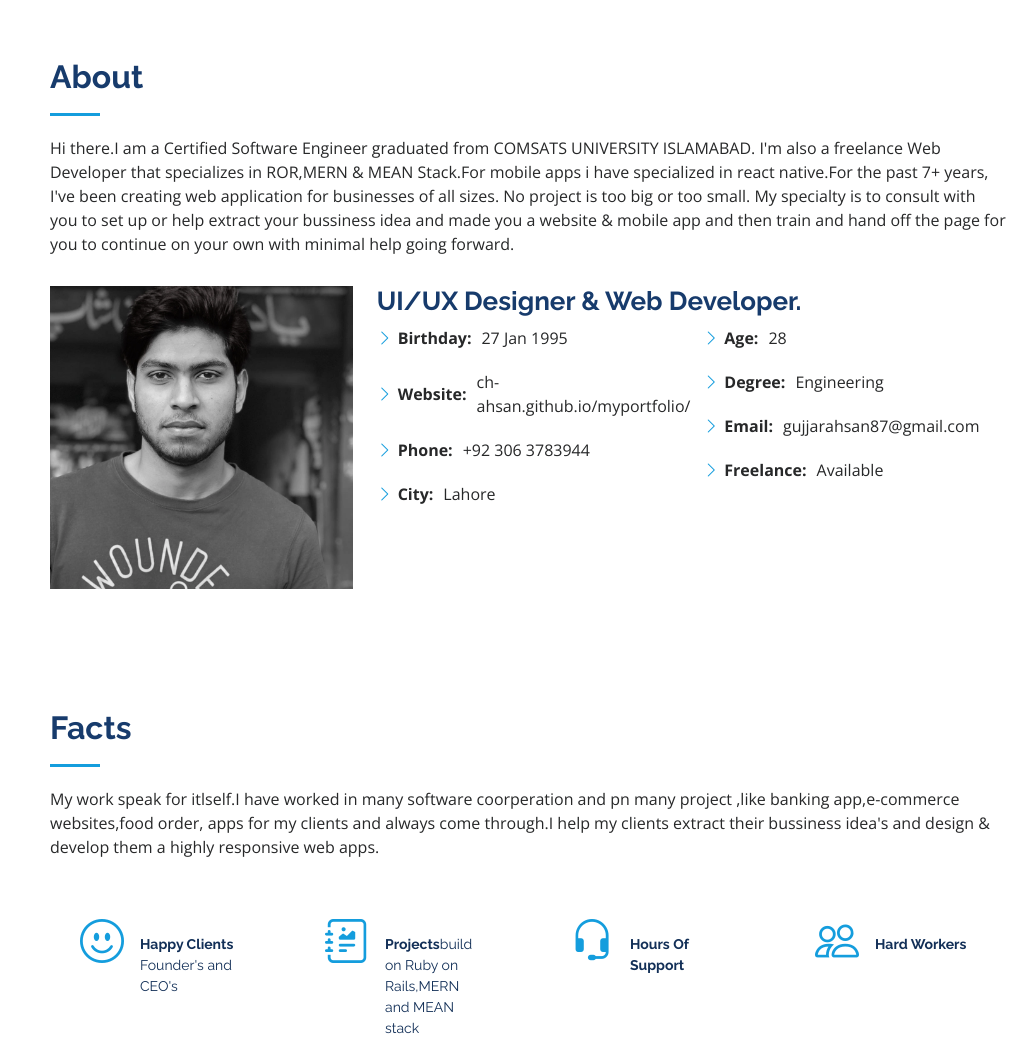
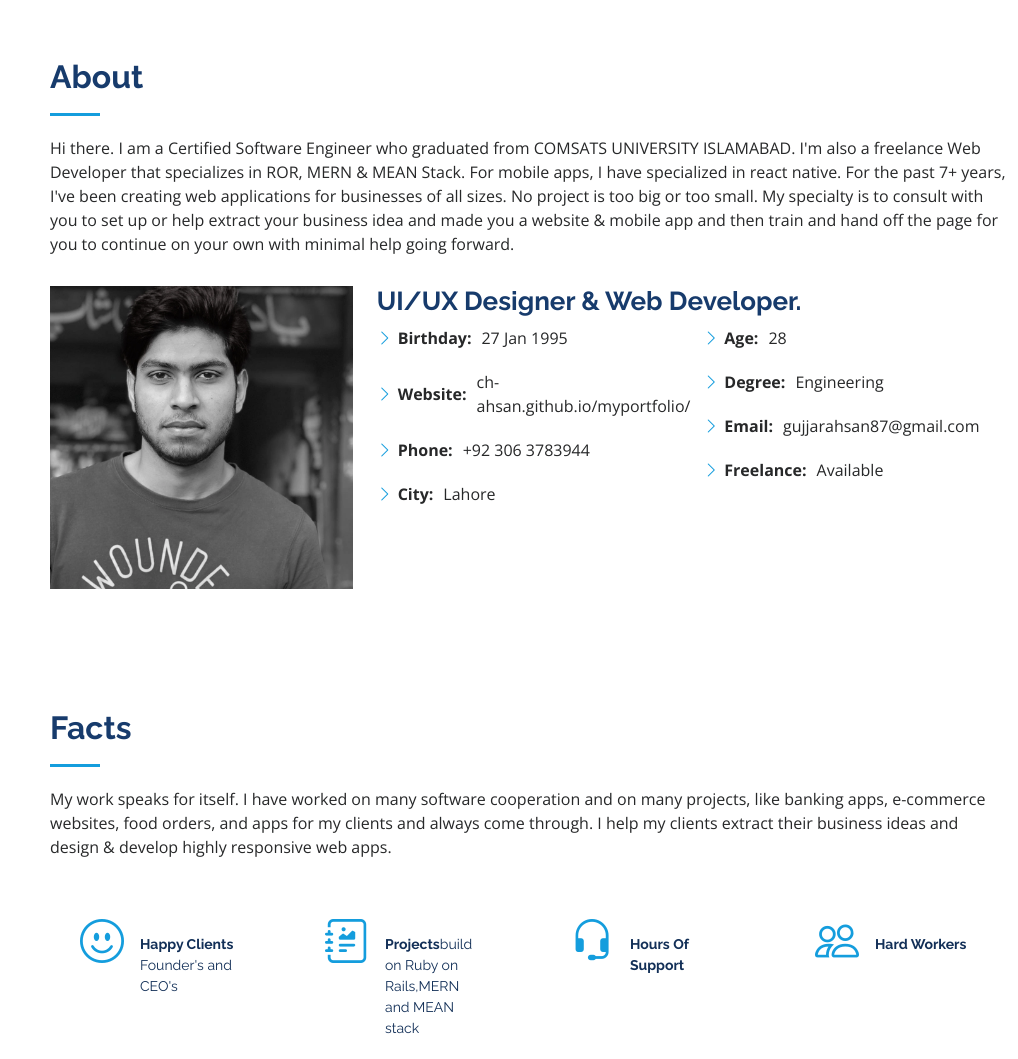
Before and after one commit to Ch-Ahsan/dummy-portfolio-failed, a plain HTML site: page index.html in a window 1280 px wide. Shown: the part 802-1861 px from the top of the page, without its empty margins (262-1280 px from the left). Drawn offline with nearby package versions, Linux system fonts and the light colour scheme; files that its build step writes are made by us from their sources; a script that the page names is missing; files whose address does not match are found by name.

Commit message:
Update index.html

```diff
--- a/index.html
+++ b/index.html
@@ -128,13 +128,13 @@
           <div class="section-title">
             <h2>About</h2>
             <p>
-              Hi there.I am a Certified Software Engineer graduated from COMSATS
+              Hi there. I am a Certified Software Engineer who graduated from COMSATS
               UNIVERSITY ISLAMABAD. I'm also a freelance Web Developer that
-              specializes in ROR,MERN & MEAN Stack.For mobile apps i have
-              specialized in react native.For the past 7+ years, I've been
-              creating web application for businesses of all sizes. No project
+              specializes in ROR, MERN & MEAN Stack. For mobile apps, I have
+              specialized in react native. For the past 7+ years, I've been
+              creating web applications for businesses of all sizes. No project
               is too big or too small. My specialty is to consult with you to
-              set up or help extract your bussiness idea and made you a website
+              set up or help extract your business idea and made you a website
               & mobile app and then train and hand off the page for you to
               continue on your own with minimal help going forward.
             </p>
@@ -205,11 +205,11 @@
           <div class="section-title">
             <h2>Facts</h2>
             <p>
-              My work speak for itlself.I have worked in many software
-              coorperation and pn many project ,like banking app,e-commerce
-              websites,food order, apps for my clients and always come through.I
-              help my clients extract their bussiness idea's and design &
-              develop them a highly responsive web apps.
+              My work speaks for itself. I have worked on many software
+              cooperation and on many projects, like banking apps, e-commerce
+              websites, food orders, and apps for my clients and always come through. I
+              help my clients extract their business ideas and design &
+              develop highly responsive web apps.
             </p>
           </div>
 
```
